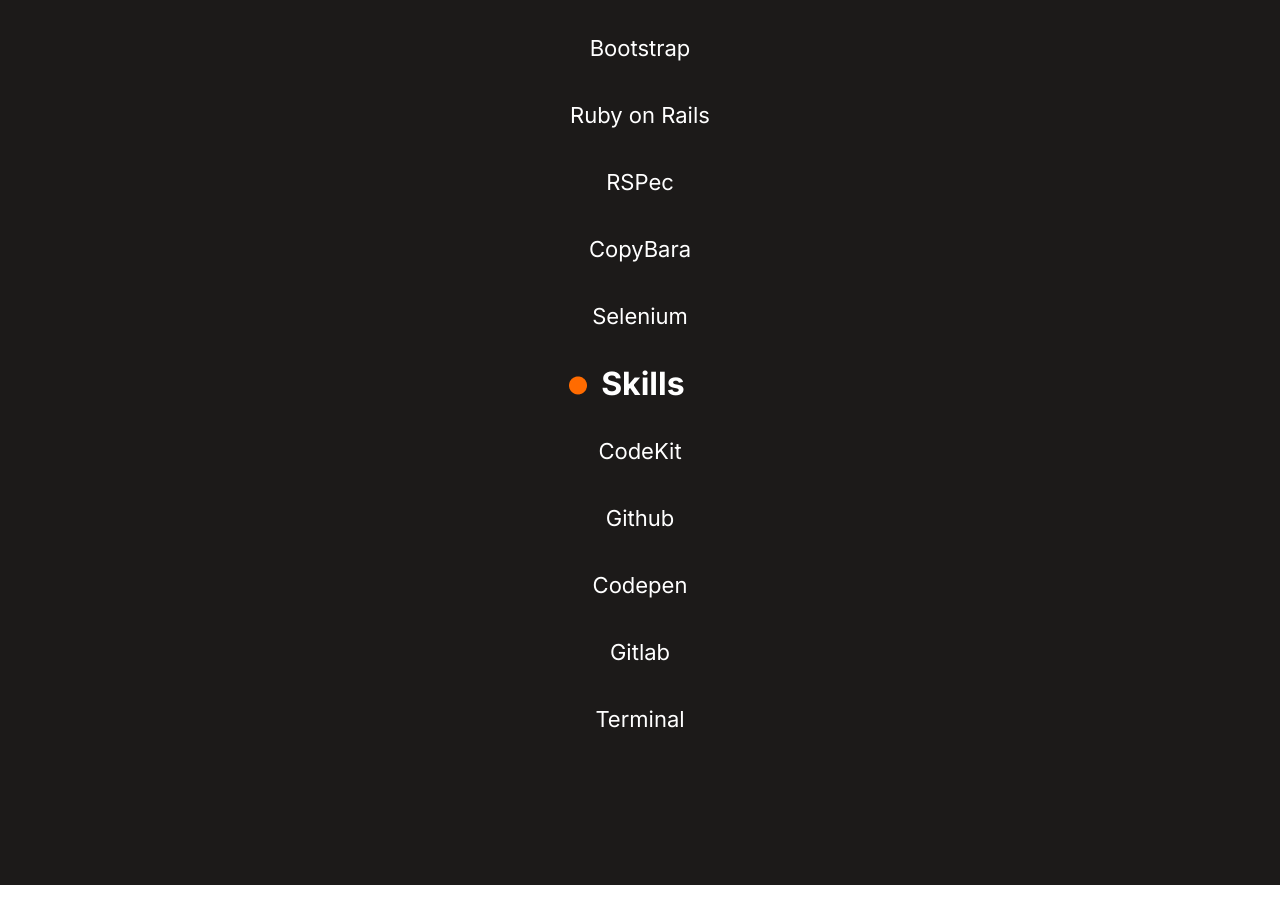
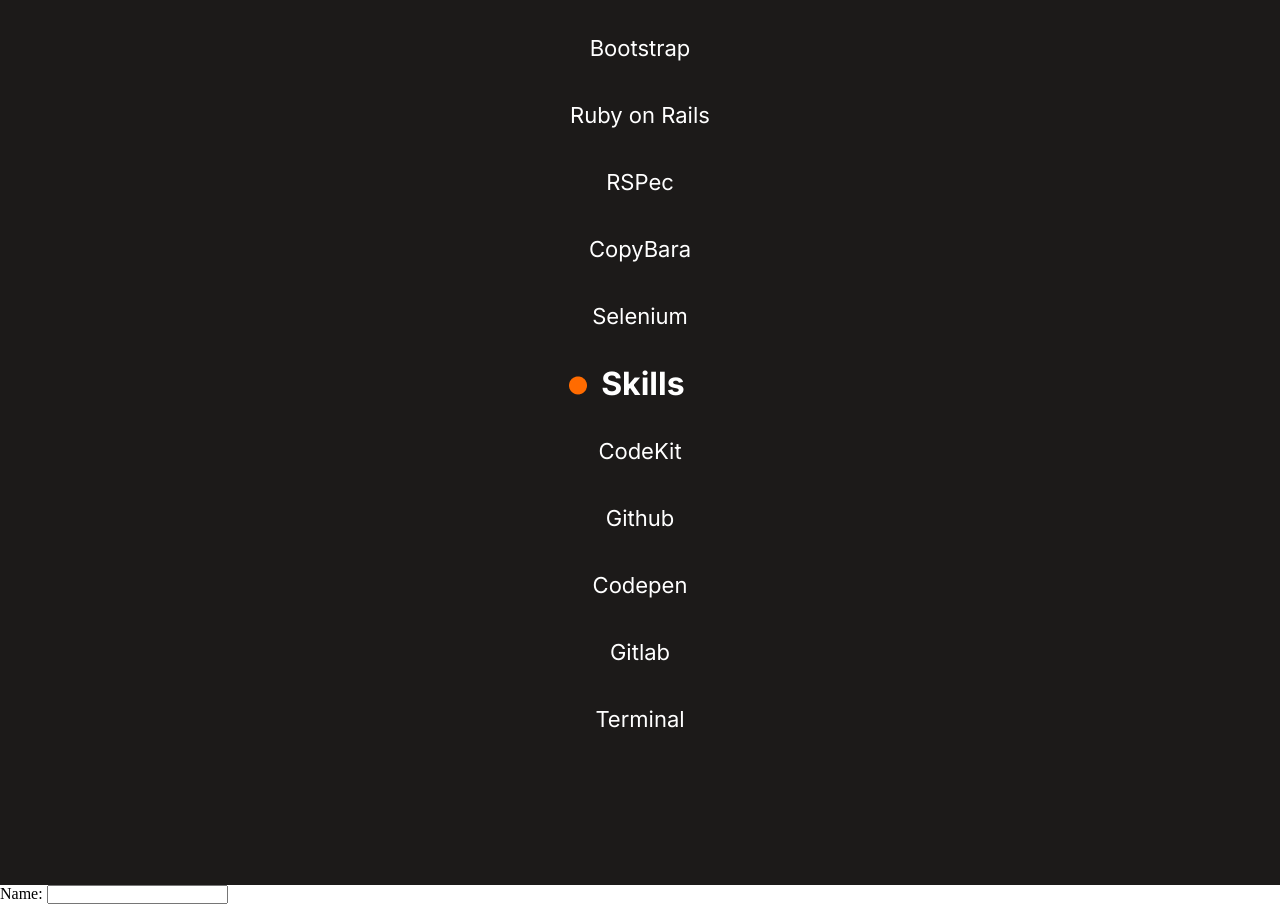
Before and after one commit to aliveGUY/Portfolio, a website: page index.html in a window 1280 px wide. Shown: the part 4338-5242 px from the top of the page. Drawn offline with Linux system fonts and the light colour scheme.

Commit message:
Add Nameinput

```diff
--- a/index.html
+++ b/index.html
@@ -202,7 +202,14 @@
             </div>
         </section>
         <section class="Form">
-
+            <form action="/my-handling-form-page" method="post">
+                <ul>
+                    <li>
+                      <label for="name">Name:</label>
+                      <input type="text" id="name" name="user_name">
+                    </li>
+                    </ul>
+            </form>
         </section>
     </section>
     <footer></footer>
```
